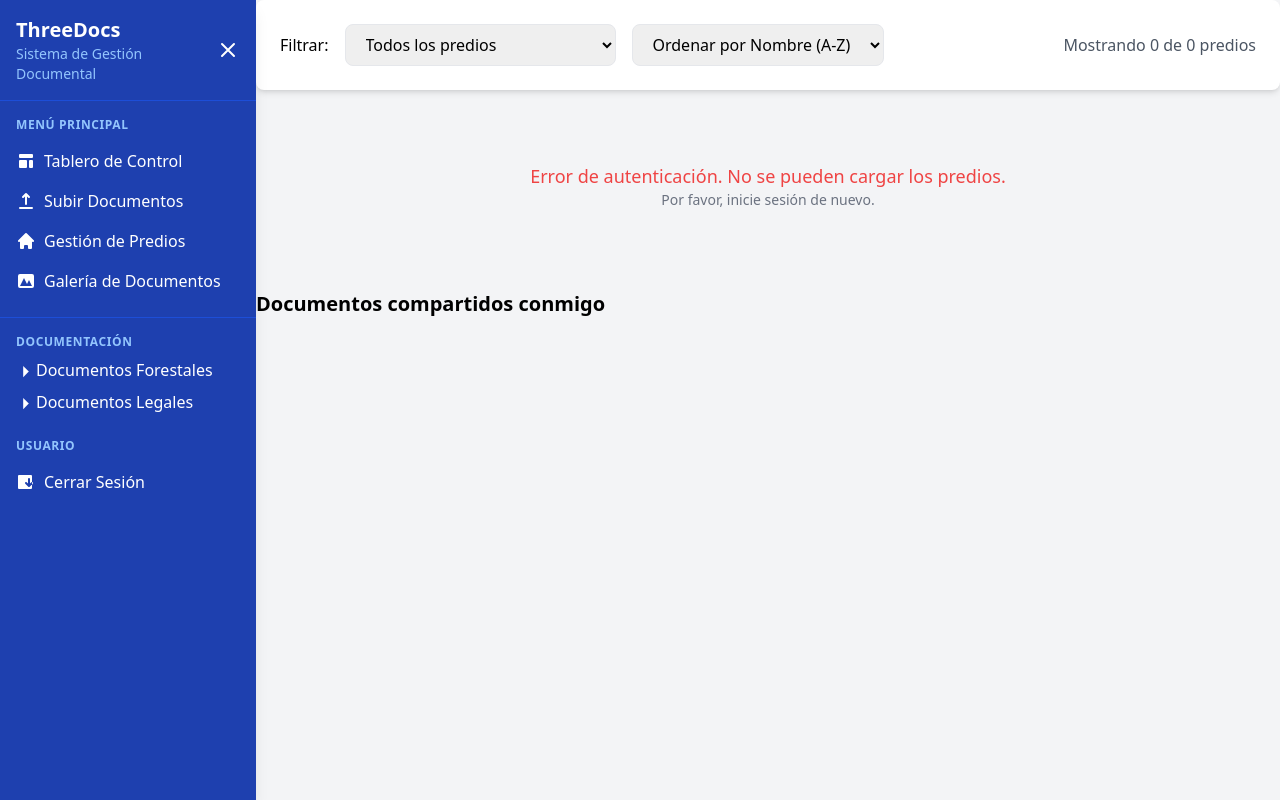
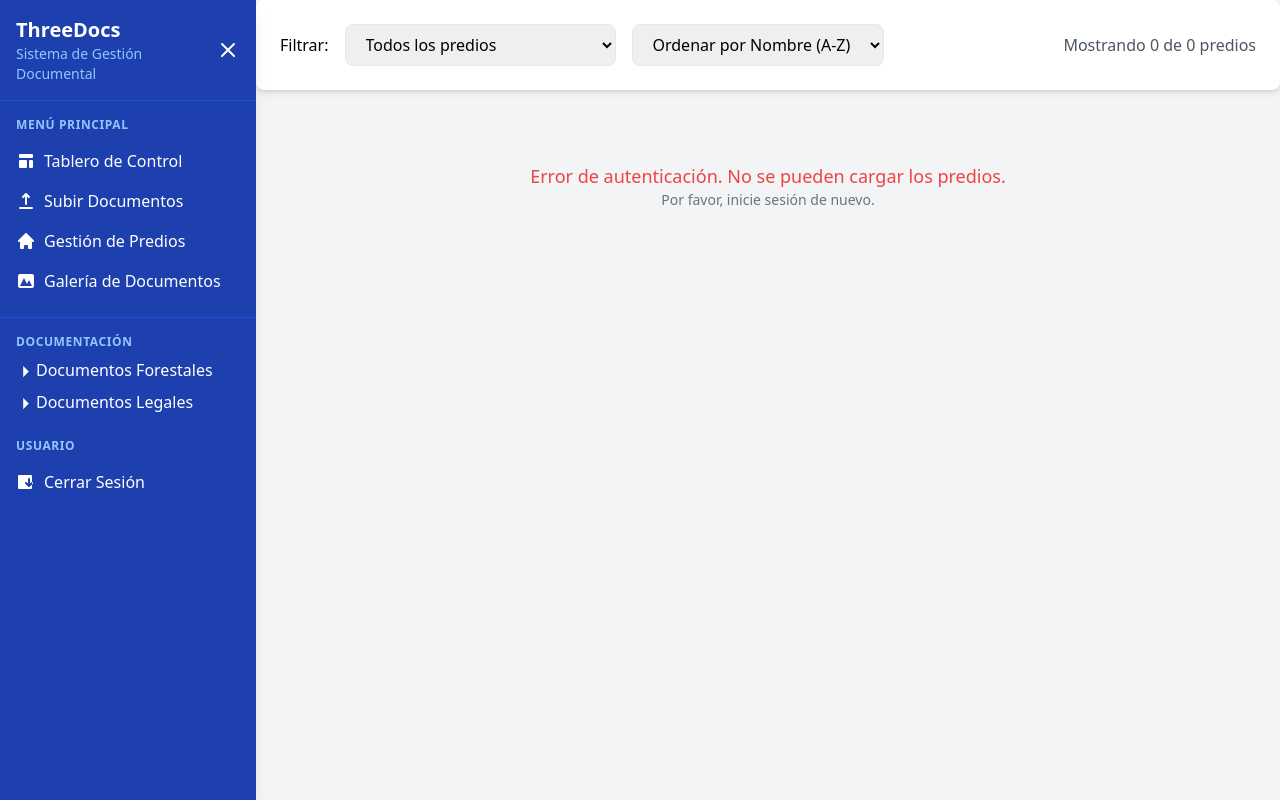
Before and after one commit to lucianok-2/Threedocs, a Node server app: template src/views/galery.handlebars in a window 1280 px wide. Run offline with Node 20, Linux system fonts and the light colour scheme; the template is opened without the code that fills it, so the values that code supplies are empty; some libraries are stand-ins or nearby versions.

Commit message:
carga singular

```diff
--- a/src/public/js/galery.js
+++ b/src/public/js/galery.js
@@ -634,7 +634,7 @@
 
     // Cargar los predios desde Firestore
     loadProperties();
-    loadSharedDocuments();
+
     // Configurar eventos para filtros y ordenamiento
     const filterStatus = document.getElementById('filter-status');
     const sortBy = document.getElementById('sort-by');
@@ -842,7 +842,6 @@
                     </div>
                     <div class="flex space-x-1">
                         ${completedDocs > 0 ? `<span class="bg-green-100 text-green-800 text-xs px-2 py-1 rounded-full">${completedDocs} Completos</span>` : ''}
-                        ${pendingDocs > 0 ? `<span class="bg-yellow-100 text-yellow-800 text-xs px-2 py-1 rounded-full">${pendingDocs} Pendientes</span>` : ''}
                         ${missingDocs > 0 ? `<span class="bg-red-100 text-red-800 text-xs px-2 py-1 rounded-full">${missingDocs} Faltantes</span>` : ''}
                     </div>
                 </div>
@@ -884,32 +883,3 @@
         default: return 'gray-500';
     }
 }
-// Cargar y mostrar documentos compartidos con el usuario
-function loadSharedDocuments() {
-    fetch('/api/documentos/shared-with-me')
-        .then(res => res.json())
-        .then(docs => {
-            const container = document.getElementById('shared-documents');
-            if (!container) return;
-            container.innerHTML = '';
-
-            if (docs.length === 0) {
-                container.innerHTML = '<p class="col-span-full text-center text-gray-500">No hay documentos compartidos.</p>';
-                return;
-            }
-
-            docs.forEach(doc => {
-                const el = document.createElement('div');
-                el.className = 'bg-white rounded-lg shadow p-4 cursor-pointer';
-                el.innerHTML = `
-                    <h3 class="font-bold text-gray-800">${doc.nombre}</h3>
-                    <p class="text-sm text-gray-500">${doc.nombre_tipo_documento || ''}</p>
-                `;
-                el.onclick = () => viewDocument(doc);
-                container.appendChild(el);
-            });
-        })
-        .catch(err => {
-            console.error('Error al cargar documentos compartidos', err);
-        });
-}
--- a/src/views/galery.handlebars
+++ b/src/views/galery.handlebars
@@ -84,9 +84,7 @@
     </nav>
 </div>
 {{/if}}
-<!-- Documentos compartidos conmigo -->
-<h2 class="text-xl font-bold mt-10 mb-4">Documentos compartidos conmigo</h2>
-<div id="shared-documents" class="grid grid-cols-1 md:grid-cols-2 lg:grid-cols-3 gap-6 mb-10"></div>
+
 
 <!-- Modal Vista de Predio y Documentos -->
 <div id="propertyModal" class="fixed inset-0 bg-black bg-opacity-50 z-50 hidden overflow-y-auto">
```
